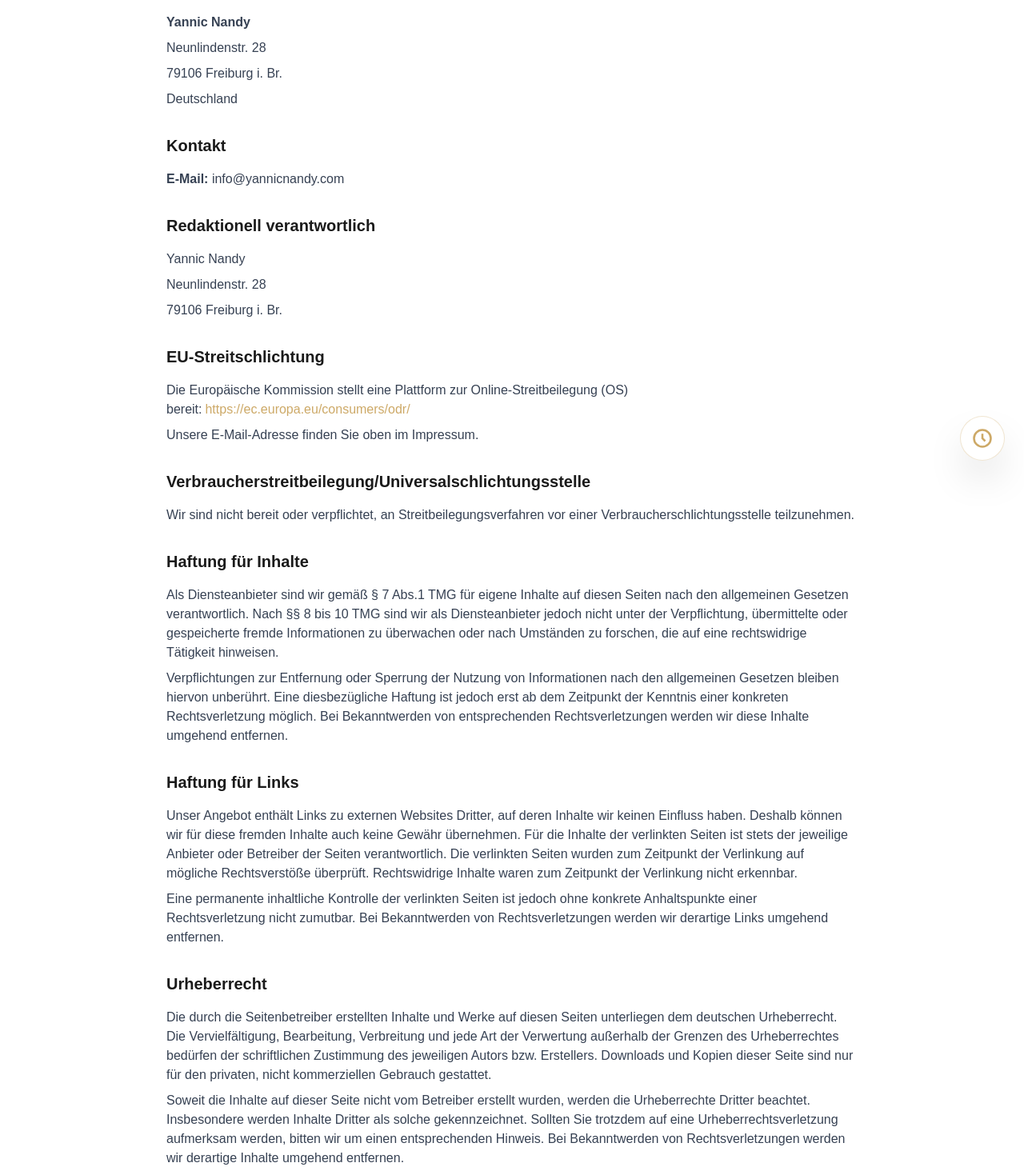
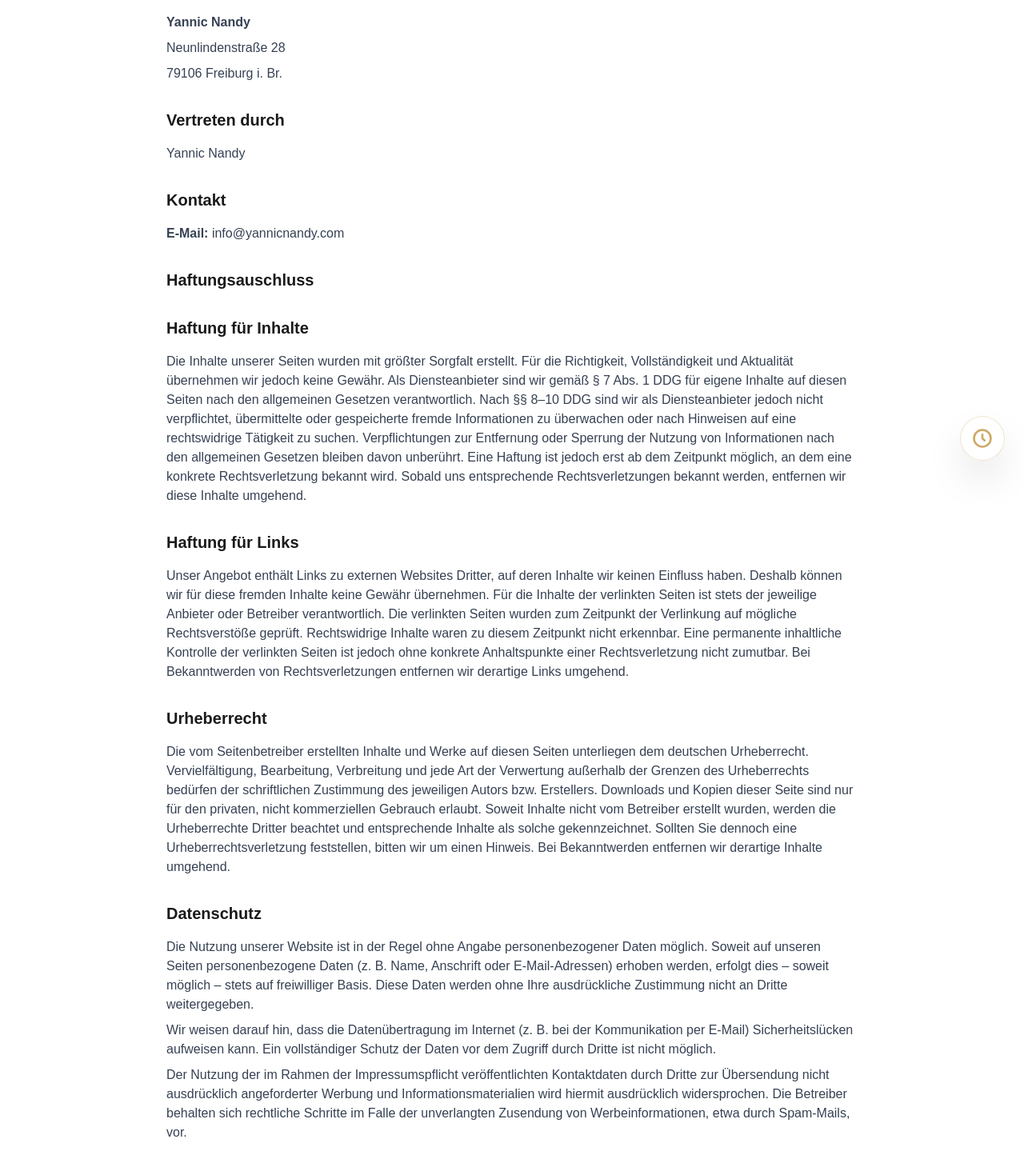
Before and after one commit to yannic93/freelance-onpager, a Next.js app: page /impressum in a window 1280 px wide. Shown: the part 200-1664 px from the top of the page at 80% size. Built offline with nearby package versions, Linux system fonts and the light colour scheme.

Commit message:
Update impressum with DDG compliance and complete legal information

```diff
--- a/src/app/impressum/page.tsx
+++ b/src/app/impressum/page.tsx
@@ -24,12 +24,18 @@ export default function Impressum() {
 
         <div className="prose prose-lg max-w-none">
           <section className="mb-8">
-            <h2 className={`text-xl font-semibold mb-4 ${isDarkMode ? 'text-[#ededed]' : 'text-[#1A1A1A]'}`}>Angaben gemäß § 5 TMG</h2>
+            <h2 className={`text-xl font-semibold mb-4 ${isDarkMode ? 'text-[#ededed]' : 'text-[#1A1A1A]'}`}>Angaben gemäß § 5 DDG</h2>
             <div className={`space-y-2 ${isDarkMode ? 'text-gray-300' : 'text-gray-700'}`}>
               <p><strong>Yannic Nandy</strong></p>
-              <p>Neunlindenstr. 28</p>
+              <p>Neunlindenstraße 28</p>
               <p>79106 Freiburg i. Br.</p>
-              <p>Deutschland</p>
+            </div>
+          </section>
+
+          <section className="mb-8">
+            <h2 className={`text-xl font-semibold mb-4 ${isDarkMode ? 'text-[#ededed]' : 'text-[#1A1A1A]'}`}>Vertreten durch</h2>
+            <div className={`space-y-2 ${isDarkMode ? 'text-gray-300' : 'text-gray-700'}`}>
+              <p>Yannic Nandy</p>
             </div>
           </section>
 
@@ -41,73 +47,44 @@ export default function Impressum() {
           </section>
 
           <section className="mb-8">
-            <h2 className={`text-xl font-semibold mb-4 ${isDarkMode ? 'text-[#ededed]' : 'text-[#1A1A1A]'}`}>Redaktionell verantwortlich</h2>
-            <div className={`space-y-2 ${isDarkMode ? 'text-gray-300' : 'text-gray-700'}`}>
-              <p>Yannic Nandy</p>
-              <p>Neunlindenstr. 28</p>
-              <p>79106 Freiburg i. Br.</p>
-            </div>
-          </section>
-
-          <section className="mb-8">
-            <h2 className={`text-xl font-semibold mb-4 ${isDarkMode ? 'text-[#ededed]' : 'text-[#1A1A1A]'}`}>EU-Streitschlichtung</h2>
-            <div className={`space-y-2 ${isDarkMode ? 'text-gray-300' : 'text-gray-700'}`}>
-              <p>Die Europäische Kommission stellt eine Plattform zur Online-Streitbeilegung (OS) bereit:
-                <a href="https://ec.europa.eu/consumers/odr/" target="_blank" rel="noopener noreferrer" className="text-[#cda967] hover:underline ml-1">
-                  https://ec.europa.eu/consumers/odr/
-                </a>
-              </p>
-              <p>Unsere E-Mail-Adresse finden Sie oben im Impressum.</p>
-            </div>
-          </section>
-
-          <section className="mb-8">
-            <h2 className={`text-xl font-semibold mb-4 ${isDarkMode ? 'text-[#ededed]' : 'text-[#1A1A1A]'}`}>Verbraucherstreitbeilegung/Universalschlichtungsstelle</h2>
-            <div className={`space-y-2 ${isDarkMode ? 'text-gray-300' : 'text-gray-700'}`}>
-              <p>Wir sind nicht bereit oder verpflichtet, an Streitbeilegungsverfahren vor einer
-                Verbraucherschlichtungsstelle teilzunehmen.</p>
-            </div>
+            <h2 className={`text-xl font-semibold mb-4 ${isDarkMode ? 'text-[#ededed]' : 'text-[#1A1A1A]'}`}>Haftungsauschluss</h2>
           </section>
 
           <section className="mb-8">
             <h2 className={`text-xl font-semibold mb-4 ${isDarkMode ? 'text-[#ededed]' : 'text-[#1A1A1A]'}`}>Haftung für Inhalte</h2>
             <div className={`space-y-2 ${isDarkMode ? 'text-gray-300' : 'text-gray-700'}`}>
-              <p>Als Diensteanbieter sind wir gemäß § 7 Abs.1 TMG für eigene Inhalte auf diesen Seiten nach den
-                allgemeinen Gesetzen verantwortlich. Nach §§ 8 bis 10 TMG sind wir als Diensteanbieter jedoch nicht
-                unter der Verpflichtung, übermittelte oder gespeicherte fremde Informationen zu überwachen oder nach
-                Umständen zu forschen, die auf eine rechtswidrige Tätigkeit hinweisen.</p>
-              <p>Verpflichtungen zur Entfernung oder Sperrung der Nutzung von Informationen nach den allgemeinen
-                Gesetzen bleiben hiervon unberührt. Eine diesbezügliche Haftung ist jedoch erst ab dem Zeitpunkt
-                der Kenntnis einer konkreten Rechtsverletzung möglich. Bei Bekanntwerden von entsprechenden
-                Rechtsverletzungen werden wir diese Inhalte umgehend entfernen.</p>
+              <p>Die Inhalte unserer Seiten wurden mit größter Sorgfalt erstellt. Für die Richtigkeit, Vollständigkeit und Aktualität übernehmen wir jedoch keine Gewähr. Als Diensteanbieter sind wir gemäß § 7 Abs. 1 DDG für eigene Inhalte auf diesen Seiten nach den allgemeinen Gesetzen verantwortlich. Nach §§ 8–10 DDG sind wir als Diensteanbieter jedoch nicht verpflichtet, übermittelte oder gespeicherte fremde Informationen zu überwachen oder nach Hinweisen auf eine rechtswidrige Tätigkeit zu suchen. Verpflichtungen zur Entfernung oder Sperrung der Nutzung von Informationen nach den allgemeinen Gesetzen bleiben davon unberührt. Eine Haftung ist jedoch erst ab dem Zeitpunkt möglich, an dem eine konkrete Rechtsverletzung bekannt wird. Sobald uns entsprechende Rechtsverletzungen bekannt werden, entfernen wir diese Inhalte umgehend.</p>
             </div>
           </section>
 
           <section className="mb-8">
             <h2 className={`text-xl font-semibold mb-4 ${isDarkMode ? 'text-[#ededed]' : 'text-[#1A1A1A]'}`}>Haftung für Links</h2>
             <div className={`space-y-2 ${isDarkMode ? 'text-gray-300' : 'text-gray-700'}`}>
-              <p>Unser Angebot enthält Links zu externen Websites Dritter, auf deren Inhalte wir keinen Einfluss haben.
-                Deshalb können wir für diese fremden Inhalte auch keine Gewähr übernehmen. Für die Inhalte der
-                verlinkten Seiten ist stets der jeweilige Anbieter oder Betreiber der Seiten verantwortlich. Die
-                verlinkten Seiten wurden zum Zeitpunkt der Verlinkung auf mögliche Rechtsverstöße überprüft.
-                Rechtswidrige Inhalte waren zum Zeitpunkt der Verlinkung nicht erkennbar.</p>
-              <p>Eine permanente inhaltliche Kontrolle der verlinkten Seiten ist jedoch ohne konkrete Anhaltspunkte
-                einer Rechtsverletzung nicht zumutbar. Bei Bekanntwerden von Rechtsverletzungen werden wir derartige
-                Links umgehend entfernen.</p>
+              <p>Unser Angebot enthält Links zu externen Websites Dritter, auf deren Inhalte wir keinen Einfluss haben. Deshalb können wir für diese fremden Inhalte keine Gewähr übernehmen. Für die Inhalte der verlinkten Seiten ist stets der jeweilige Anbieter oder Betreiber verantwortlich. Die verlinkten Seiten wurden zum Zeitpunkt der Verlinkung auf mögliche Rechtsverstöße geprüft. Rechtswidrige Inhalte waren zu diesem Zeitpunkt nicht erkennbar. Eine permanente inhaltliche Kontrolle der verlinkten Seiten ist jedoch ohne konkrete Anhaltspunkte einer Rechtsverletzung nicht zumutbar. Bei Bekanntwerden von Rechtsverletzungen entfernen wir derartige Links umgehend.</p>
             </div>
           </section>
 
           <section className="mb-8">
             <h2 className={`text-xl font-semibold mb-4 ${isDarkMode ? 'text-[#ededed]' : 'text-[#1A1A1A]'}`}>Urheberrecht</h2>
             <div className={`space-y-2 ${isDarkMode ? 'text-gray-300' : 'text-gray-700'}`}>
-              <p>Die durch die Seitenbetreiber erstellten Inhalte und Werke auf diesen Seiten unterliegen dem deutschen
-                Urheberrecht. Die Vervielfältigung, Bearbeitung, Verbreitung und jede Art der Verwertung außerhalb der
-                Grenzen des Urheberrechtes bedürfen der schriftlichen Zustimmung des jeweiligen Autors bzw. Erstellers.
-                Downloads und Kopien dieser Seite sind nur für den privaten, nicht kommerziellen Gebrauch gestattet.</p>
-              <p>Soweit die Inhalte auf dieser Seite nicht vom Betreiber erstellt wurden, werden die Urheberrechte
-                Dritter beachtet. Insbesondere werden Inhalte Dritter als solche gekennzeichnet. Sollten Sie trotzdem
-                auf eine Urheberrechtsverletzung aufmerksam werden, bitten wir um einen entsprechenden Hinweis.
-                Bei Bekanntwerden von Rechtsverletzungen werden wir derartige Inhalte umgehend entfernen.</p>
+              <p>Die vom Seitenbetreiber erstellten Inhalte und Werke auf diesen Seiten unterliegen dem deutschen Urheberrecht. Vervielfältigung, Bearbeitung, Verbreitung und jede Art der Verwertung außerhalb der Grenzen des Urheberrechts bedürfen der schriftlichen Zustimmung des jeweiligen Autors bzw. Erstellers. Downloads und Kopien dieser Seite sind nur für den privaten, nicht kommerziellen Gebrauch erlaubt. Soweit Inhalte nicht vom Betreiber erstellt wurden, werden die Urheberrechte Dritter beachtet und entsprechende Inhalte als solche gekennzeichnet. Sollten Sie dennoch eine Urheberrechtsverletzung feststellen, bitten wir um einen Hinweis. Bei Bekanntwerden entfernen wir derartige Inhalte umgehend.</p>
+            </div>
+          </section>
+
+          <section className="mb-8">
+            <h2 className={`text-xl font-semibold mb-4 ${isDarkMode ? 'text-[#ededed]' : 'text-[#1A1A1A]'}`}>Datenschutz</h2>
+            <div className={`space-y-2 ${isDarkMode ? 'text-gray-300' : 'text-gray-700'}`}>
+              <p>Die Nutzung unserer Website ist in der Regel ohne Angabe personenbezogener Daten möglich. Soweit auf unseren Seiten personenbezogene Daten (z. B. Name, Anschrift oder E-Mail-Adressen) erhoben werden, erfolgt dies – soweit möglich – stets auf freiwilliger Basis. Diese Daten werden ohne Ihre ausdrückliche Zustimmung nicht an Dritte weitergegeben.</p>
+              <p>Wir weisen darauf hin, dass die Datenübertragung im Internet (z. B. bei der Kommunikation per E-Mail) Sicherheitslücken aufweisen kann. Ein vollständiger Schutz der Daten vor dem Zugriff durch Dritte ist nicht möglich.</p>
+              <p>Der Nutzung der im Rahmen der Impressumspflicht veröffentlichten Kontaktdaten durch Dritte zur Übersendung nicht ausdrücklich angeforderter Werbung und Informationsmaterialien wird hiermit ausdrücklich widersprochen. Die Betreiber behalten sich rechtliche Schritte im Falle der unverlangten Zusendung von Werbeinformationen, etwa durch Spam-Mails, vor.</p>
+            </div>
+          </section>
+
+          <section className="mb-8">
+            <h2 className={`text-xl font-semibold mb-4 ${isDarkMode ? 'text-[#ededed]' : 'text-[#1A1A1A]'}`}>Google Analytics</h2>
+            <div className={`space-y-2 ${isDarkMode ? 'text-gray-300' : 'text-gray-700'}`}>
+              <p>Diese Website nutzt Google Analytics, einen Webanalysedienst der Google Inc. (''Google''). Google Analytics verwendet sogenannte ''Cookies'', Textdateien, die auf Ihrem Computer gespeichert werden und die eine Analyse Ihrer Nutzung der Website ermöglichen. Die durch den Cookie erzeugten Informationen über Ihre Nutzung dieser Website (einschließlich Ihrer IP-Adresse) werden an einen Server von Google in den USA übertragen und dort gespeichert. Google verwendet diese Informationen, um Ihre Nutzung der Website auszuwerten, Berichte über die Websiteaktivitäten für den Betreiber zusammenzustellen und weitere mit der Websitenutzung und der Internetnutzung verbundene Dienstleistungen zu erbringen. Gegebenenfalls wird Google diese Informationen auch an Dritte übertragen, sofern dies gesetzlich vorgeschrieben ist oder Dritte diese Daten im Auftrag von Google verarbeiten. Ihre IP-Adresse wird von Google in keinem Fall mit anderen Daten von Google in Verbindung gebracht.</p>
+              <p>Sie können die Installation von Cookies durch eine entsprechende Einstellung Ihrer Browser-Software verhindern; wir weisen jedoch darauf hin, dass Sie in diesem Fall möglicherweise nicht sämtliche Funktionen dieser Website in vollem Umfang nutzen können. Durch die Nutzung dieser Website erklären Sie sich mit der Verarbeitung der über Sie erhobenen Daten durch Google in der zuvor beschriebenen Art und Weise und zu dem genannten Zweck einverstanden.</p>
             </div>
           </section>
         </div>
```
